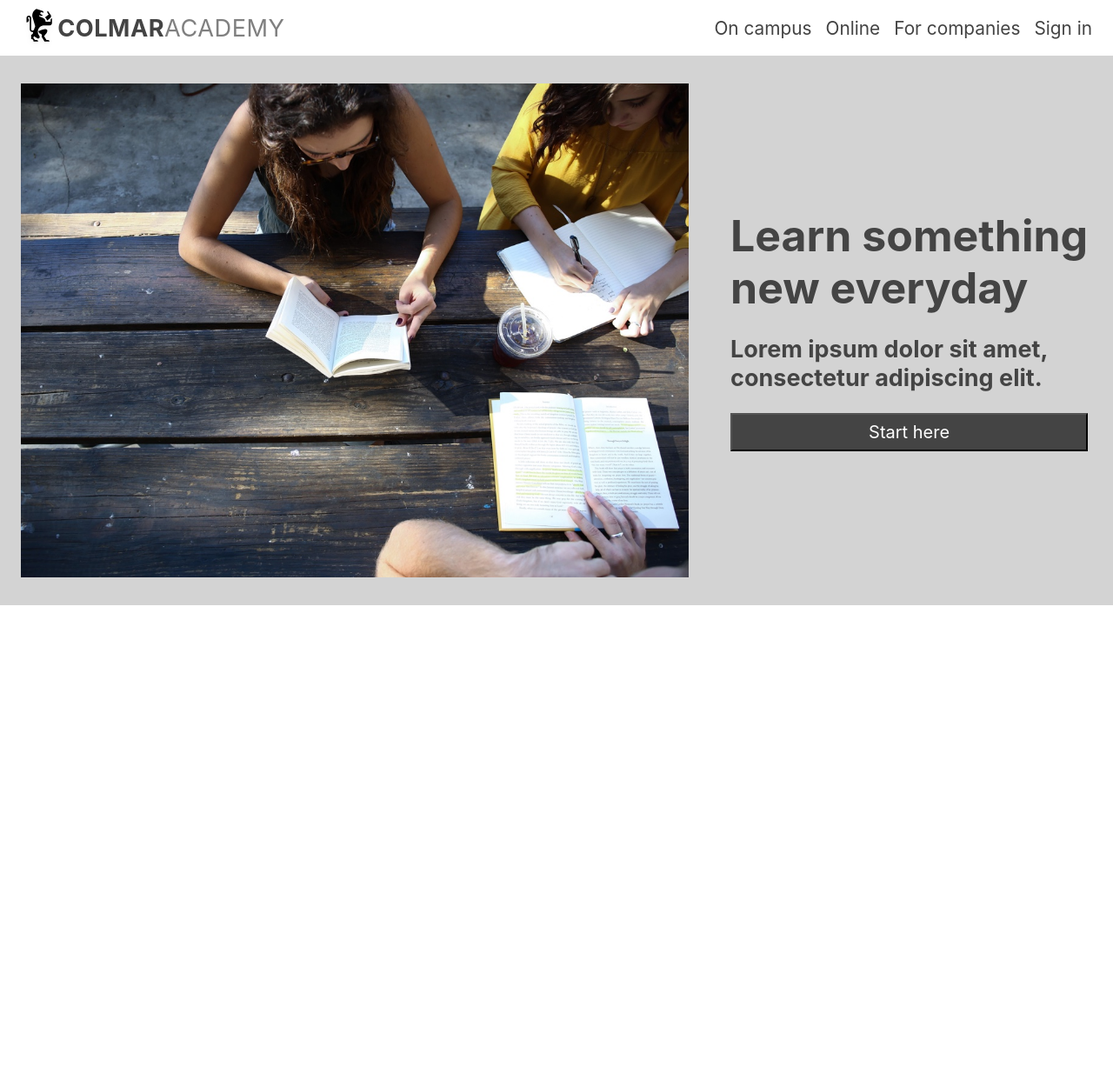
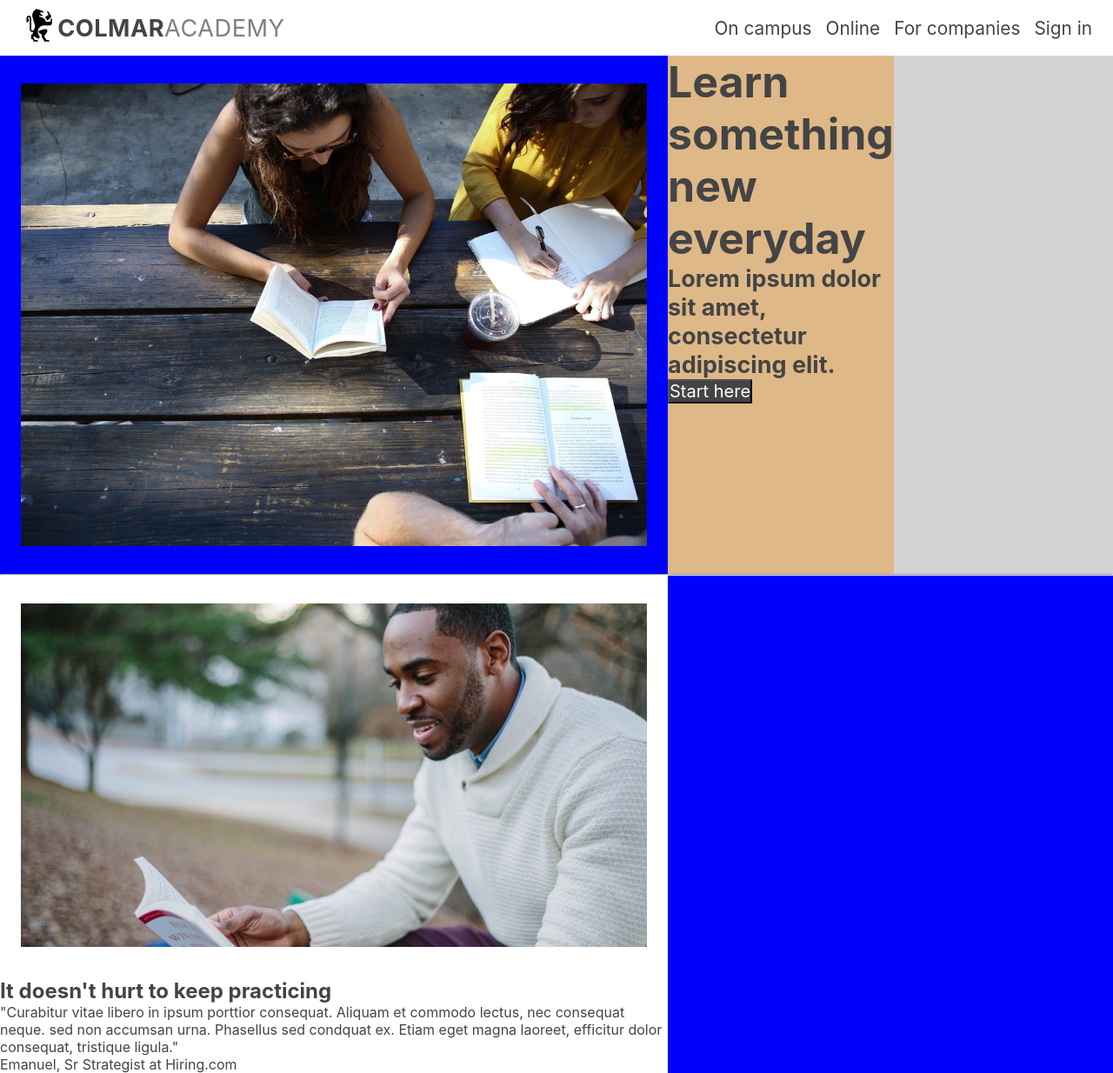
Before and after one commit to arfarobs/ColmarAcademy, a plain HTML site: page index.html in a window 1280 px wide. Shown: the whole page at 87% size. Before the commit the page ends 800 px from the top, so only its background shows below. Drawn offline with Linux system fonts and the light colour scheme.

Commit message:
ahhhhhhhh

```diff
--- a/index.html
+++ b/index.html
@@ -34,9 +34,28 @@
                     <button type="button">Start here</button>
                 </div>
             </div>
+            <hr>
+            <div id="practice">
+                <div class="left">
+                    <img src="resources/images/information-main.jpg" alt="A man reading a book"/>
+                        <h2>It doesn't hurt to keep practicing</h2>
+                        <p>"Curabitur vitae libero in ipsum porttior consequat. Aliquam et commodo lectus, nec consequat neque.
+                             sed non accumsan urna. Phasellus sed condquat ex. Etiam eget magna laoreet, efficitur dolor consequat,
+                              tristique ligula."
+                        </p>
+                        <p>Emanuel, Sr Strategist at Hiring.com</p>
+                </div>
+                <div class="right">
+                    <div id="orientation">
 
-            <div id="info">
+                    </div>
+                    <div id="campus">
 
+                    </div>
+                    <div id="guest">
+
+                    </div>
+                </div>
             </div>
 
             <div id="start-learning">
--- a/resources/css/style.css
+++ b/resources/css/style.css
@@ -56,41 +56,64 @@ main{
 }
 
 #banner{
-    display: inline-flex;
     background-color: lightgray;
+    width: 100%;
+    height: 100%;
 }
 
 #pic{
-    display: inline-flex;
+    width: 60%;
+    background-color: blue;
+    display: flex;
 }
 
 #pic img{
-    width: 60%;
+    max-width: 100%;
+    padding: 32px 24px;
+    object-fit: contain;
     height: auto;
-    margin: 32px 24px;
+    box-sizing: border-box;
 }
 
 #info{
-    display:inline-flex;
-    flex-direction: column;
-    justify-content: center;
+    background-color: burlywood;
+    width: 100%;
+
+
 }
 
 #info h1{
     font-size: 50px;
     line-height: 1.2;
-    padding: 12px 24px;
+
 }
 
 #info h3{
     font-size: 27px;
-    padding: 12px 24px;
+
 }
 
 #info button{
     background-color: #444;
-    padding: 8px 0;
-    margin: 12px 24px;
+
     color: white;
     font-size: 20px;
 }
+
+#practice{
+    width: 100%;
+    background-color: blue;
+}
+
+.left{
+    width: 60%;
+    background-color: white;
+}
+
+.left img{
+    object-fit: contain;
+    max-width: 100%;
+    height: auto;
+    padding: 32px 24px;
+    box-sizing: border-box;
+}
```
